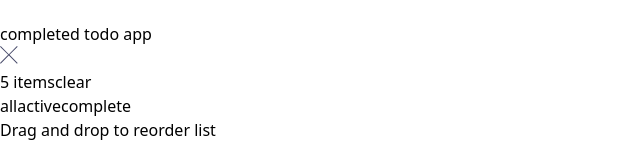
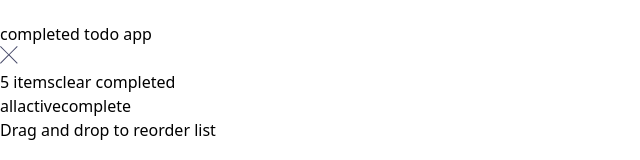
Before and after one commit to YamiGitOne/react-todo-frontendmentor, a React (Vite) app: page / in a window 1280 px wide. Shown: the part 370-530 px from the top of the page, without its empty margins (0-640 px from the left). Built offline with nearby package versions, Linux system fonts and the light colour scheme.

Commit message:
clear completed todo

```diff
--- a/src/App.jsx
+++ b/src/App.jsx
@@ -7,10 +7,10 @@ import TodoFilter from "./components/TodoFilter";
 import { useState } from "react";
 
 const initialStateTodos = [
-  {id: 1, title: "complete online...", completed: true},
+  {id: 1, title: "complete online...", completed: false},
   {id: 2, title: "go to", completed: false},
   {id: 3, title: "10 minutes", completed: false},
-  {id: 4, title: "pick up groceries", completed: true},
+  {id: 4, title: "pick up groceries", completed: false},
   {id: 5, title: "completed todo app", completed: false},
 ]
 const App = () => {
@@ -31,8 +31,13 @@ const removeTodo = (id) => {
 };
 
 const updateTodo = (id) => {
-setTodos( todos.map(todo => todo.id === id ? {...todo, completed: !todo.completed} : todo)
+setTodos(todos.map(todo => todo.id === id ? {...todo, completed: !todo.completed} : todo)
 );
+};
+
+const computedItemsLeft = todos.filter((todo) => !todo.completed).length;
+const clearCompleted = () => {
+  setTodos(todos.filter((todo) => !todo.completed));
 };
   return (
     <div className="min-h-screen bg-gray-300 bg-[url('./assets/images/bg-mobile-light.jpg')] bg-contain bg-no-repeat">
@@ -45,7 +50,7 @@ setTodos( todos.map(todo => todo.id === id ? {...todo, completed: !todo.complete
 
     <TodoList todos={todos} removeTodo={removeTodo} updateTodo={updateTodo}/>
 
-    <TodoComputed />
+    <TodoComputed computedItemsLeft={computedItemsLeft}  clearCompleted={clearCompleted}/>
 
     <TodoFilter />
 
--- a/src/components/TodoComputed.jsx
+++ b/src/components/TodoComputed.jsx
@@ -1,8 +1,8 @@
-const TodoComputed = () => {
+const TodoComputed = ({computedItemsLeft,clearCompleted}) => {
     return (
         <section className="py-4 px-4 flex justify-between bg-white rounded-b-md">
-        <span className="text-gray-400">5 items</span>
-        <button className="text-gray-400">clear</button>
+        <span className="text-gray-400">{computedItemsLeft} items</span>
+        <button className="text-gray-400" onClick={clearCompleted}>clear completed</button>
       </section>
     );
 };
```
